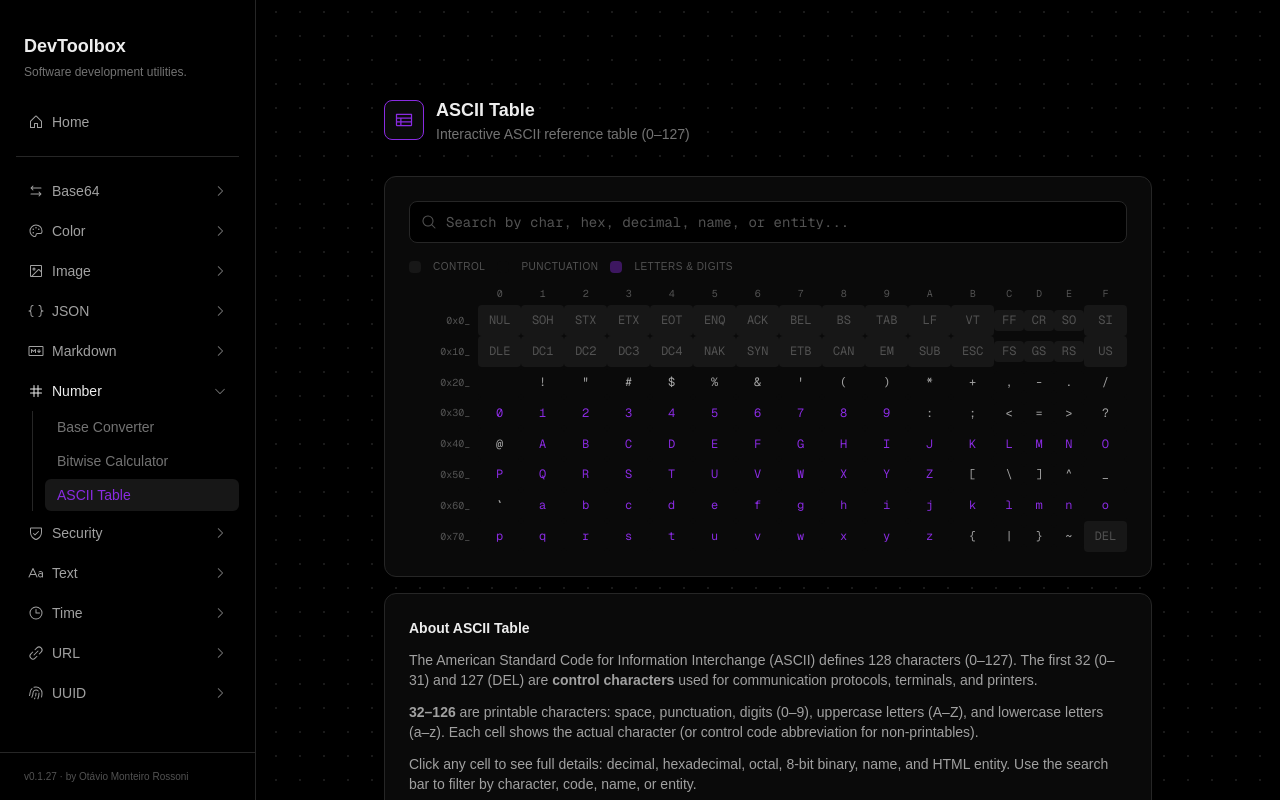
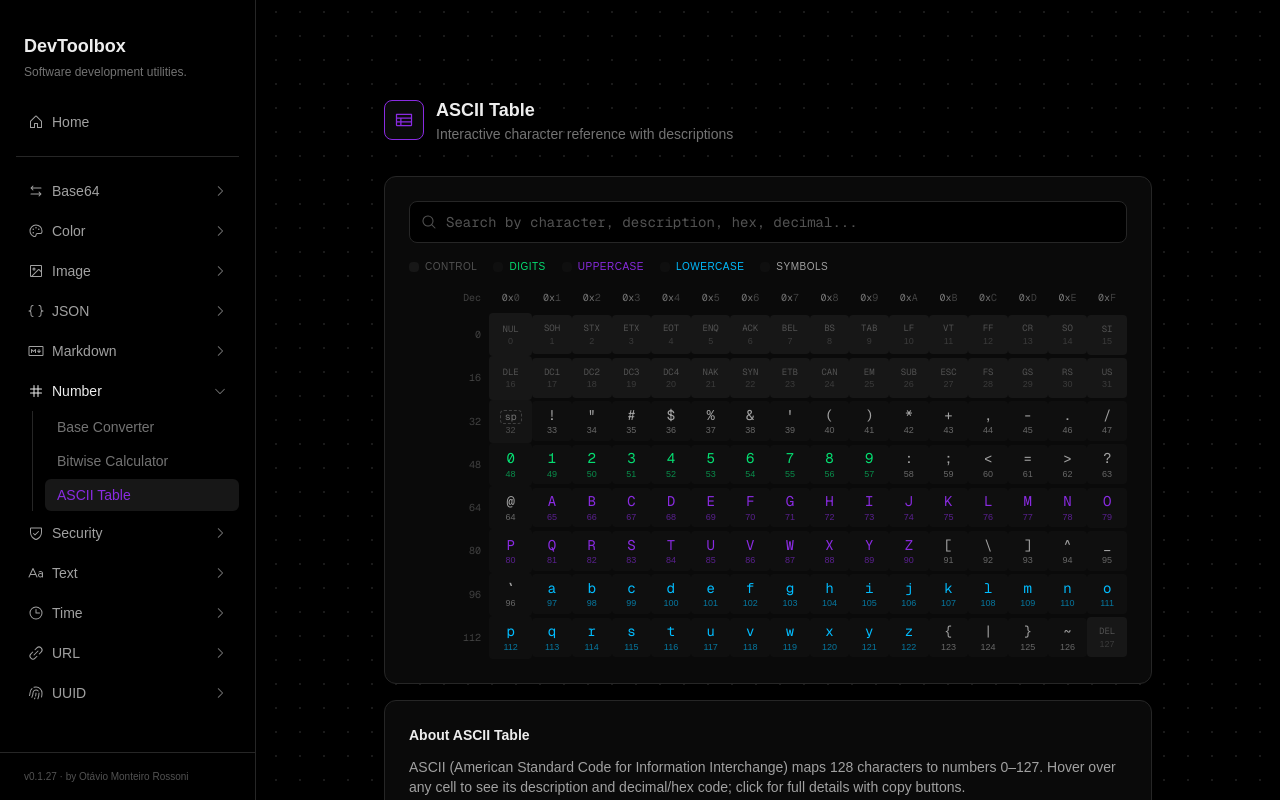
Before and after one commit to Otarossoni/devtoolbox, a Next.js app: page /tools/number/ascii in a window 1280 px wide. Shown: the top 800 px of the page. Built offline with nearby package versions, Linux system fonts and the light colour scheme.

Commit message:
fix: make ASCII Table more human-readable with descriptions, hover hints, and color-coded categories

```diff
--- a/src/app/tools/number/ascii/page.tsx
+++ b/src/app/tools/number/ascii/page.tsx
@@ -1,6 +1,6 @@
 "use client";
 
-import { useState, useMemo } from "react";
+import { useState, useMemo, useCallback } from "react";
 import { TableIcon, CopyIcon, CheckIcon, MagnifyingGlassIcon, XIcon } from "@phosphor-icons/react/dist/ssr";
 
 interface AsciiEntry {
@@ -9,30 +9,58 @@ interface AsciiEntry {
   oct: string;
   bin: string;
   char: string;
-  name: string;
+  code: string;
+  description: string;
   entity: string;
-  category: "control" | "digit" | "upper" | "lower" | "punct" | "printable";
+  category: "control" | "digit" | "upper" | "lower" | "symbol" | "space";
 }
+
+const CONTROL_DESCRIPTIONS: Record<number, string> = {
+  0: "Null character", 1: "Start of heading", 2: "Start of text", 3: "End of text",
+  4: "End of transmission", 5: "Enquiry", 6: "Acknowledge", 7: "Bell / Alert",
+  8: "Backspace", 9: "Horizontal tab", 10: "Line feed / Newline", 11: "Vertical tab",
+  12: "Form feed", 13: "Carriage return", 14: "Shift out", 15: "Shift in",
+  16: "Data link escape", 17: "Device control 1", 18: "Device control 2", 19: "Device control 3",
+  20: "Device control 4", 21: "Negative acknowledge", 22: "Synchronous idle",
+  23: "End of transmission block", 24: "Cancel", 25: "End of medium",
+  26: "Substitute", 27: "Escape", 28: "File separator", 29: "Group separator",
+  30: "Record separator", 31: "Unit separator", 32: "Space",
+  127: "Delete",
+};
+
+const SYMBOL_NAMES: Record<number, string> = {
+  33: "Exclamation mark", 34: "Double quote", 35: "Hash / Pound", 36: "Dollar sign",
+  37: "Percent sign", 38: "Ampersand", 39: "Single quote", 40: "Left parenthesis",
+  41: "Right parenthesis", 42: "Asterisk / Star", 43: "Plus sign", 44: "Comma",
+  45: "Hyphen / Minus", 46: "Period / Dot", 47: "Slash / Forward slash",
+  58: "Colon", 59: "Semicolon", 60: "Less than", 61: "Equals sign",
+  62: "Greater than", 63: "Question mark", 64: "At sign",
+  91: "Left square bracket", 92: "Backslash", 93: "Right square bracket",
+  94: "Caret / Circumflex", 95: "Underscore", 96: "Backtick / Grave accent",
+  123: "Left curly brace", 124: "Vertical bar / Pipe", 125: "Right curly brace",
+  126: "Tilde",
+};
 
 const NAMES: Record<number, string> = {
   0: "NUL", 1: "SOH", 2: "STX", 3: "ETX", 4: "EOT", 5: "ENQ", 6: "ACK", 7: "BEL",
   8: "BS", 9: "TAB", 10: "LF", 11: "VT", 12: "FF", 13: "CR", 14: "SO", 15: "SI",
   16: "DLE", 17: "DC1", 18: "DC2", 19: "DC3", 20: "DC4", 21: "NAK", 22: "SYN",
   23: "ETB", 24: "CAN", 25: "EM", 26: "SUB", 27: "ESC", 28: "FS", 29: "GS",
-  30: "RS", 31: "US", 32: "SPACE", 127: "DEL",
+  30: "RS", 31: "US", 127: "DEL",
 };
 
 const ENTITIES: Record<number, string> = {
   34: "&quot;", 38: "&amp;", 39: "&#39;", 60: "&lt;", 62: "&gt;",
+  160: "&nbsp;",
 };
 
 function getCategory(dec: number): AsciiEntry["category"] {
+  if (dec === 32) return "space";
   if (dec <= 31 || dec === 127) return "control";
   if (dec >= 48 && dec <= 57) return "digit";
   if (dec >= 65 && dec <= 90) return "upper";
   if (dec >= 97 && dec <= 122) return "lower";
-  if (dec < 48 || (dec > 57 && dec < 65) || (dec > 90 && dec < 97) || (dec > 122 && dec < 127)) return "punct";
-  return "printable";
+  return "symbol";
 }
 
 function toBin(dec: number): string {
@@ -41,39 +69,41 @@ function toBin(dec: number): string {
 
 const DATA: AsciiEntry[] = Array.from({ length: 128 }, (_, dec) => {
   const isControl = dec <= 31 || dec === 127;
+  const codeName = NAMES[dec] ?? "";
+  const description = CONTROL_DESCRIPTIONS[dec] ?? SYMBOL_NAMES[dec] ?? "";
   return {
     dec,
-    hex: dec.toString(16).toUpperCase().padStart(2, "0"),
-    oct: dec.toString(8).padStart(3, "0"),
+    hex: dec.toString(16).toUpperCase(),
+    oct: dec.toString(8),
     bin: toBin(dec),
-    char: isControl ? "" : String.fromCharCode(dec),
-    name: NAMES[dec] ?? "",
+    char: String.fromCharCode(dec),
+    code: codeName,
+    description,
     entity: ENTITIES[dec] ?? (isControl ? "" : `&#${dec};`),
     category: getCategory(dec),
   };
 });
 
-const ROWS = 8;
 const COLS = 16;
+const COL_LABELS = Array.from({ length: COLS }, (_, i) => i.toString(16).toUpperCase());
 
-function cellBg(entry: AsciiEntry, selected: boolean, matched: boolean): string {
+function cellBg(cat: AsciiEntry["category"], selected: boolean, matched: boolean): string {
   if (selected) return "bg-[#8A2BE2] text-white";
   if (matched) return "bg-[#8A2BE2]/20 text-[#ededed]";
-  switch (entry.category) {
+  switch (cat) {
     case "control": return "bg-[#171717] text-neutral-600";
-    case "digit":
-    case "upper":
-    case "lower": return "bg-[#0a0a0a] text-[#8A2BE2]";
-    default: return "bg-[#0a0a0a] text-neutral-400";
+    case "space": return "bg-[#141414] text-neutral-500";
+    case "symbol": return "bg-[#0f0f0f] text-neutral-400";
+    case "digit": return "bg-[#0f0f0f] text-green-400";
+    case "upper": return "bg-[#0f0f0f] text-[#8A2BE2]";
+    case "lower": return "bg-[#0f0f0f] text-sky-400";
   }
 }
-
-const ROW_LABELS = Array.from({ length: 8 }, (_, i) => `0x${(i * 16).toString(16).toUpperCase()}_`);
-const COL_LABELS = Array.from({ length: 16 }, (_, i) => i.toString(16).toUpperCase());
 
 export default function AsciiTablePage() {
   const [selected, setSelected] = useState<AsciiEntry | null>(null);
   const [search, setSearch] = useState("");
+  const [hovered, setHovered] = useState<number | null>(null);
 
   const matchedDecs = useMemo(() => {
     if (!search.trim()) return new Set<number>();
@@ -82,17 +112,25 @@ export default function AsciiTablePage() {
     for (const e of DATA) {
       if (
         e.char.toLowerCase().includes(q) ||
-        e.name.toLowerCase().includes(q) ||
+        e.code.toLowerCase().includes(q) ||
+        e.description.toLowerCase().includes(q) ||
         e.entity.toLowerCase().includes(q) ||
         e.dec.toString().includes(q) ||
-        e.hex.toLowerCase().includes(q) ||
-        toBin(e.dec).includes(q)
+        e.hex.toLowerCase().includes(q)
       ) {
         set.add(e.dec);
       }
     }
     return set;
   }, [search]);
+
+  const rowGroups = useMemo(() => {
+    const groups: AsciiEntry[][] = [];
+    for (let row = 0; row < 8; row++) {
+      groups.push(DATA.slice(row * COLS, (row + 1) * COLS));
+    }
+    return groups;
+  }, []);
 
   return (
     <div className="flex min-h-screen w-full flex-col items-center px-6 py-16 lg:py-24">
@@ -104,7 +142,7 @@ export default function AsciiTablePage() {
           <div>
             <h1 className="text-lg font-semibold">ASCII Table</h1>
             <p className="text-sm text-neutral-500">
-              Interactive ASCII reference table (0–127)
+              Interactive character reference with descriptions
             </p>
           </div>
         </div>
@@ -116,7 +154,7 @@ export default function AsciiTablePage() {
               type="text"
               value={search}
               onChange={(e) => setSearch(e.target.value)}
-              placeholder="Search by char, hex, decimal, name, or entity..."
+              placeholder="Search by character, description, hex, decimal..."
               className="w-full pl-9 pr-8 py-2.5 rounded-lg bg-black border border-[#262626] text-sm font-mono text-[#ededed] placeholder:text-neutral-600 outline-none focus:border-[#8A2BE2] transition-colors duration-200"
             />
             {search && (
@@ -129,55 +167,100 @@ export default function AsciiTablePage() {
             )}
           </div>
 
-          <div className="flex items-center gap-3 mb-3">
-            <span className="h-3 w-3 rounded-sm bg-[#171717]" />
-            <span className="text-[10px] text-neutral-600 uppercase tracking-wider">Control</span>
-            <span className="h-3 w-3 rounded-sm bg-[#0a0a0a]" />
-            <span className="text-[10px] text-neutral-600 uppercase tracking-wider">Punctuation</span>
-            <span className="h-3 w-3 rounded-sm bg-[#8A2BE2]/40" />
-            <span className="text-[10px] text-neutral-600 uppercase tracking-wider">Letters & Digits</span>
+          <div className="flex flex-wrap items-center gap-x-4 gap-y-1 mb-4 text-[10px]">
+            <span className="flex items-center gap-1.5">
+              <span className="h-2.5 w-2.5 rounded-sm bg-[#171717]" />
+              <span className="text-neutral-600 uppercase tracking-wider">Control</span>
+            </span>
+            <span className="flex items-center gap-1.5">
+              <span className="h-2.5 w-2.5 rounded-sm bg-[#0f0f0f]" />
+              <span className="text-green-400 uppercase tracking-wider">Digits</span>
+            </span>
+            <span className="flex items-center gap-1.5">
+              <span className="h-2.5 w-2.5 rounded-sm bg-[#0f0f0f]" />
+              <span className="text-[#8A2BE2] uppercase tracking-wider">Uppercase</span>
+            </span>
+            <span className="flex items-center gap-1.5">
+              <span className="h-2.5 w-2.5 rounded-sm bg-[#0f0f0f]" />
+              <span className="text-sky-400 uppercase tracking-wider">Lowercase</span>
+            </span>
+            <span className="flex items-center gap-1.5">
+              <span className="h-2.5 w-2.5 rounded-sm bg-[#0f0f0f]" />
+              <span className="text-neutral-400 uppercase tracking-wider">Symbols</span>
+            </span>
           </div>
+
+          {hovered !== null && (
+            <div className="mb-3 px-3 py-2 rounded-md bg-[#171717] border border-[#262626] text-xs text-neutral-400 font-mono min-h-[1.5rem]">
+              <span className="text-neutral-200">{DATA[hovered].code || "Hover a cell"}</span>
+              {DATA[hovered].description && (
+                <span className="text-neutral-500"> — {DATA[hovered].description}</span>
+              )}
+              <span className="text-neutral-600 ml-2">[{DATA[hovered].dec}, 0x{DATA[hovered].hex}]</span>
+            </div>
+          )}
 
           <div className="overflow-x-auto -mx-2 px-2">
             <table className="w-full border-collapse">
               <thead>
                 <tr>
-                  <th className="pb-1 pr-2" />
+                  <th className="pb-2 pr-2 w-20 text-[10px] font-mono text-neutral-700 font-normal text-right">
+                    Dec
+                  </th>
                   {COL_LABELS.map((h) => (
-                    <th key={h} className="pb-1 px-0.5 text-center text-[10px] font-mono text-neutral-600 font-normal">
-                      {h}
+                    <th key={h} className="pb-2 px-0.5 text-center text-[10px] font-mono text-neutral-700 font-normal">
+                      <span className="text-neutral-500">0x</span>{h}
                     </th>
                   ))}
                 </tr>
               </thead>
               <tbody>
-                {Array.from({ length: ROWS }, (_, row) => (
-                  <tr key={row}>
-                    <td className="pr-2 text-[10px] font-mono text-neutral-600 text-right whitespace-nowrap">
-                      {ROW_LABELS[row]}
+                {rowGroups.map((entries) => {
+                  const rowStart = entries[0].dec;
+
+                  return (
+                    <tr key={rowStart}>
+                      <td className="pr-2 py-0.5 text-right">
+                        <div className="text-[10px] font-mono text-neutral-700">
+                          {rowStart}
+                        </div>
                       </td>
-                    {Array.from({ length: COLS }, (_, col) => {
-                      const entry = DATA[row * COLS + col];
+                      {entries.map((entry) => {
                         const isSelected = selected?.dec === entry.dec;
                         const isMatched = matchedDecs.has(entry.dec);
-                      const display = entry.category === "control"
-                        ? (entry.name || "&nbsp;")
-                        : entry.char;
+                        const isSpace = entry.dec === 32;
+                        const displayChar = isSpace ? "·" : (entry.category === "control" ? entry.code : entry.char);
+
                         return (
-                        <td key={col} className="p-0">
+                          <td key={entry.dec} className="p-0">
                             <button
                               onClick={() => setSelected(isSelected ? null : entry)}
-                            className={`w-full aspect-[1.4] flex items-center justify-center text-xs font-mono rounded cursor-pointer transition-all duration-150 border border-transparent hover:border-[#3a3a3a] ${
-                              cellBg(entry, isSelected, isMatched)
+                              onMouseEnter={() => setHovered(entry.dec)}
+                              onMouseLeave={() => setHovered((prev) => prev === entry.dec ? null : prev)}
+                              className={`w-full aspect-square flex flex-col items-center justify-center rounded cursor-pointer transition-all duration-150 border border-transparent hover:border-[#3a3a3a] ${
+                                cellBg(entry.category, isSelected, isMatched)
                               }`}
+                              title={entry.description || entry.code}
                             >
-                            {display}
+                              <span className={`text-sm font-mono leading-tight ${
+                                entry.category === "control" ? "text-[9px]" : ""
+                              }`}>
+                                {isSpace ? (
+                                  <span className="inline-block px-1 text-[10px] border border-dashed border-neutral-700 rounded text-neutral-500">sp</span>
+                                ) : (
+                                  displayChar
+                                )}
+                              </span>
+                              <span className="text-[9px] leading-none opacity-60 mt-0.5">
+                                {entry.dec}
+                              </span>
                             </button>
                           </td>
                         );
                       })}
                     </tr>
-                ))}
+                  );
+                })}
               </tbody>
             </table>
           </div>
@@ -186,13 +269,21 @@ export default function AsciiTablePage() {
         {selected && (
           <div className="animate-9 rounded-xl border border-[#262626] bg-[#0a0a0a] p-6 mb-4">
             <div className="flex items-center justify-between mb-4">
-              <div className="flex items-center gap-2">
-                <span className="text-2xl font-mono text-[#ededed]">
-                  {selected.category === "control" ? selected.name : selected.char}
+              <div className="flex items-center gap-3">
+                <span className="inline-flex items-center justify-center w-12 h-12 rounded-lg bg-[#171717] border border-[#262626] text-2xl font-mono text-[#ededed]">
+                  {selected.category === "control" ? selected.code : selected.char}
                 </span>
-                {selected.category !== "control" && (
-                  <span className="text-sm text-neutral-500">U+{selected.hex.padStart(4, "0")}</span>
+                <div>
+                  <div className="text-sm font-semibold text-[#ededed]">
+                    {selected.code || selected.char}
+                    {selected.description && (
+                      <span className="font-normal text-neutral-500 ml-1">— {selected.description}</span>
                     )}
+                  </div>
+                  <div className="text-xs text-neutral-600 mt-0.5">
+                    U+{selected.hex.padStart(4, "0")}
+                  </div>
+                </div>
               </div>
               <button
                 onClick={() => setSelected(null)}
@@ -207,11 +298,11 @@ export default function AsciiTablePage() {
               <DetailCard label="Hex" value={`0x${selected.hex}`} />
               <DetailCard label="Octal" value={`0o${selected.oct}`} />
               <DetailCard label="Binary" value={selected.bin} spaced />
-              {selected.name && <DetailCard label="Name" value={selected.name} />}
               {selected.entity && <DetailCard label="HTML Entity" value={selected.entity} />}
               {selected.category === "control" && (
                 <DetailCard label="Escape" value={`\\x${selected.hex}`} />
               )}
+              <DetailCard label="Unicode" value={`U+${selected.hex.padStart(4, "0")}`} />
             </div>
           </div>
         )}
@@ -220,21 +311,26 @@ export default function AsciiTablePage() {
           <h2 className="text-sm font-semibold mb-3">About ASCII Table</h2>
           <div className="space-y-3 text-sm text-neutral-400">
             <p>
-              The American Standard Code for Information Interchange (ASCII)
-              defines 128 characters (0–127). The first 32 (0–31) and 127 (DEL)
-              are <strong>control characters</strong> used for communication
-              protocols, terminals, and printers.
+              ASCII (American Standard Code for Information Interchange)
+              maps 128 characters to numbers 0–127. Hover over any cell to see
+              its description and decimal/hex code; click for full details with
+              copy buttons.
             </p>
             <p>
-              <strong>32–126</strong> are printable characters: space,
-              punctuation, digits (0–9), uppercase letters (A–Z), and lowercase
-              letters (a–z). Each cell shows the actual character (or control
-              code abbreviation for non-printables).
+              <strong>0–31 &amp; 127</strong> — Control characters for terminals
+              and protocols (NUL, TAB, CR/LF, ESC, DEL...).{" "}
+              <strong>48–57</strong> — Digits 0–9.{" "}
+              <strong>65–90</strong> — Uppercase A–Z.{" "}
+              <strong>97–122</strong> — Lowercase a–z. The rest are punctuation
+              and symbols.
             </p>
             <p>
-              Click any cell to see full details: decimal, hexadecimal, octal,
-              8-bit binary, name, and HTML entity. Use the search bar to filter
-              by character, code, name, or entity.
+              Each cell shows the character and its decimal value. The table
+              follows the classic 8×16 layout arranged by the hex digit of the
+              code: rows <code className="text-xs text-neutral-500">0x0_</code>{" "}
+              through <code className="text-xs text-neutral-500">0x7_</code>,
+              columns <code className="text-xs text-neutral-500">0</code> through{" "}
+              <code className="text-xs text-neutral-500">F</code>.
             </p>
           </div>
         </div>
@@ -245,11 +341,11 @@ export default function AsciiTablePage() {
 
 function DetailCard({ label, value, spaced = false }: { label: string; value: string; spaced?: boolean }) {
   const [copied, setCopied] = useState(false);
-  const handleCopy = async () => {
+  const handleCopy = useCallback(async () => {
     try { await navigator.clipboard.writeText(value); } catch { /* fallback */ }
     setCopied(true);
     setTimeout(() => setCopied(false), 2000);
-  };
+  }, [value]);
 
   return (
     <div className="p-3 rounded-lg bg-[#171717] border border-[#262626]">
```
Lines whose indentation alone changed are shown as unchanged.
